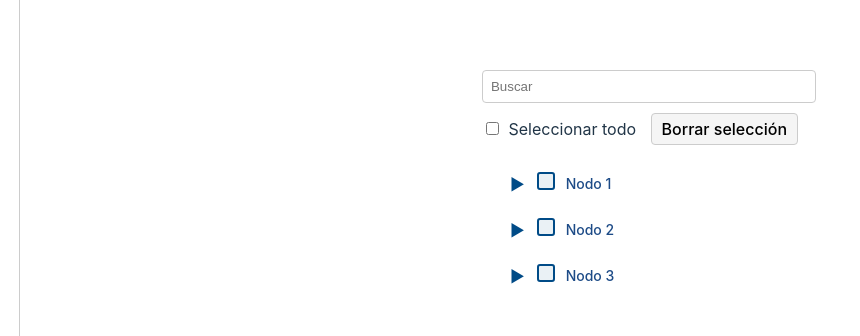
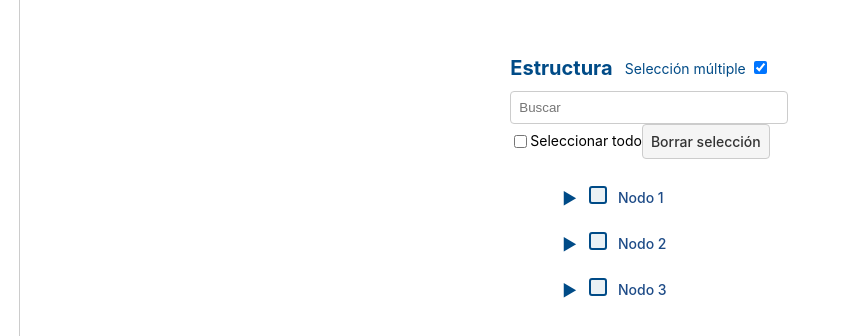
Before and after one commit to federicogomeza/vue3-treeview, a Vue app: page / in a window 1280 px wide. Shown: the part 208-544 px from the top of the page, without its empty margins (0-860 px from the left). Built offline with nearby package versions, Linux system fonts and the light colour scheme.

Commit message:
Titulo y seleccion multiple

```diff
--- a/src/App.vue
+++ b/src/App.vue
@@ -1,3 +1,16 @@
+<template>
+  <TreeView
+    :treeData="treeData"
+    title="Estructura"
+    :allowMultipleSelection="true"
+    :allowMultipleSelectionToggle="true"
+    :enableSearch="true"
+    :showSelectionOptions="true"
+    @select="handleSelectionChange"
+    @view="handleViewNode"
+  />
+</template>
+
 <script setup lang="ts">
 import TreeView from './components/TreeView.vue';
 
@@ -103,15 +116,3 @@ const handleViewNode = (node: any) => {
   console.log('Visualizando información del nodo:', node);
 };
 </script>
-
-<template>
-  <TreeView
-    :treeData="treeData"
-    :allowMultipleSelection="true"
-    enableSearch
-    enableSelectAll
-    :enableReordering="false"
-    @select="handleSelectionChange"
-    @view="handleViewNode"
-  />
-</template>
--- a/src/components/TreeView.vue
+++ b/src/components/TreeView.vue
@@ -1,6 +1,16 @@
 <template>
   <div class="treeview">
-    <div v-if="enableSearch" class="treeview__search-container">
+    <!-- Título opcional y controles superiores -->
+    <div class="treeview__header">
+      <h2 v-if="title" class="treeview__title">{{ title }}</h2>
+      <div v-if="allowMultipleSelectionToggle" class="treeview__toggle-multiselect">
+        <label>
+          Selección múltiple
+          <input type="checkbox" v-model="multipleSelectionEnabled" />
+        </label>
+      </div>
+    </div>
+    <div v-if="enableSearch" class="treeview__search">
         <input
           type="text"
           v-model="searchTerm"
@@ -10,15 +20,19 @@
         />
       </div>
 
-    <div v-if="enableSelectAll" class="treeview__select-controls">
+
+
+
+      <div v-if="showSelectionOptions" class="treeview__selection-controls">
         <label class="treeview__select-all">
-        <input type="checkbox" @change="selectAllNodes($event)" />
-        Seleccionar todo
+          <input type="checkbox" @change="toggleSelectAll" /> Seleccionar todo
         </label>
-      <button @click="clearSelection" class="treeview__clear-btn">Borrar selección</button>
+        <button class="treeview__clear-button" @click="clearSelection">Borrar selección</button>
       </div>
 
-    <ul class="treeview__list">
+
+    <!-- Listado de nodos -->
+    <ul>
       <TreeNode
         v-for="(node, index) in visibleTreeData"
         :key="node.id"
@@ -26,7 +40,7 @@
         :isVisible="node.isVisible"
         :expanded="node.expanded"
         :selectedNodes="selectedNodes"
-        :allowMultipleSelection="allowMultipleSelection"
+        :allowMultipleSelection="multipleSelectionEnabled"
         :enableReordering="enableReordering"
         @select="handleSelect"
         @view="handleView"
@@ -45,7 +59,15 @@ const props = defineProps({
     type: Array,
     required: true,
   },
+  title: {
+    type: String,
+    default: '',
+  },
   allowMultipleSelection: {
+    type: Boolean,
+    default: false,
+  },
+  allowMultipleSelectionToggle: {
     type: Boolean,
     default: false,
   },
@@ -57,7 +79,7 @@ const props = defineProps({
     type: Boolean,
     default: false,
   },
-  enableSelectAll: {
+  showSelectionOptions: {
     type: Boolean,
     default: false,
   },
@@ -67,30 +89,10 @@ const emit = defineEmits(['select', 'view']);
 const treeDataReactive = ref(JSON.parse(JSON.stringify(props.treeData)));
 const selectedNodes = ref(new Set());
 const searchTerm = ref("");
-
-const selectAllNodes = (event) => {
-  selectedNodes.value.clear();
-  if (event.target.checked) {
-    const selectAll = (nodes) => {
-      nodes.forEach(node => {
-        selectedNodes.value.add(node);
-        if (node.children) {
-          selectAll(node.children);
-        }
-      });
-    };
-    selectAll(treeDataReactive.value);
-  }
-  emit('select', Array.from(selectedNodes.value));
-};
-
-const clearSelection = () => {
-  selectedNodes.value.clear();
-  emit('select', Array.from(selectedNodes.value));
-};
+const multipleSelectionEnabled = ref(props.allowMultipleSelection);
 
 const handleSelect = (node) => {
-  if (props.allowMultipleSelection) {
+  if (multipleSelectionEnabled.value) {
     if (selectedNodes.value.has(node)) {
       selectedNodes.value.delete(node);
     } else {
@@ -107,15 +109,36 @@ const handleView = (node) => {
   emit('view', node);
 };
 
+const toggleSelectAll = (event) => {
+  if (event.target.checked) {
+    selectedNodes.value = new Set(treeDataReactive.value.flatMap(flattenTree));
+  } else {
+    selectedNodes.value.clear();
+  }
+  emit('select', Array.from(selectedNodes.value));
+};
+
+const clearSelection = () => {
+  selectedNodes.value.clear();
+  emit('select', Array.from(selectedNodes.value));
+};
+
+const flattenTree = (node) => {
+  return [node, ...(node.children ? node.children.flatMap(flattenTree) : [])];
+};
+
 const filterAndExpandNodes = (nodes, term) => {
   return nodes.map(node => {
     const matches = node.label.toLowerCase().includes(term.toLowerCase());
     let filteredChildren = [];
+
     if (node.children) {
       filteredChildren = filterAndExpandNodes(node.children, term);
     }
+
     node.isVisible = matches || filteredChildren.some(child => child.isVisible);
     node.expanded = node.isVisible && node.children && filteredChildren.length > 0;
+
     return { ...node, children: filteredChildren };
   });
 };
@@ -135,14 +158,32 @@ watch(searchTerm, () => {
 </script>
 
 <style scoped>
-.treeview__list {
-  list-style-type: none;
-  padding-left: 1rem;
+.treeview__header {
+  display: flex;
+  justify-content: space-between;
+  align-items: center;
+  margin-bottom: 10px;
 }
 
-.treeview__search-container,
-.treeview__select-controls {
+.treeview__title {
+  font-size: 20px;
+  color: #004b87;
+  margin: 0;
+}
+
+.treeview__toggle-multiselect label {
+  font-size: 14px;
+  color: #004b87;
+}
+
+.treeview__controls {
+  display: flex;
+  align-items: center;
   margin-bottom: 10px;
+}
+
+.treeview__search {
+  flex-grow: 1;
 }
 
 .treeview__search-input {
@@ -152,20 +193,31 @@ watch(searchTerm, () => {
   border-radius: 4px;
 }
 
-.treeview__select-all {
-  cursor: pointer;
+.treeview__selection-controls {
+  display: flex;
+  justify-content: space-between;
+  align-items: center;
+  margin-bottom: 10px;
 }
 
-.treeview__select-all input {
-  margin-right: 5px;
+.treeview__select-all {
+  display: flex;
+  align-items: center;
+  font-size: 14px;
+  color: black;
 }
 
-.treeview__clear-btn {
-  margin-left: 10px;
+.treeview__clear-button {
   background-color: #f5f5f5;
   border: 1px solid #ccc;
-  padding: 5px 10px;
   border-radius: 4px;
+  padding: 0.5rem;
   cursor: pointer;
+  font-size: 14px;
+  color: #333;
+}
+
+.treeview__clear-button:hover {
+  background-color: #e0e0e0;
 }
 </style>
```
Lines whose indentation alone changed are shown as unchanged.
